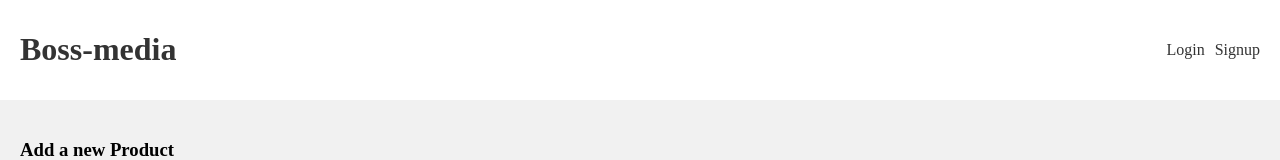
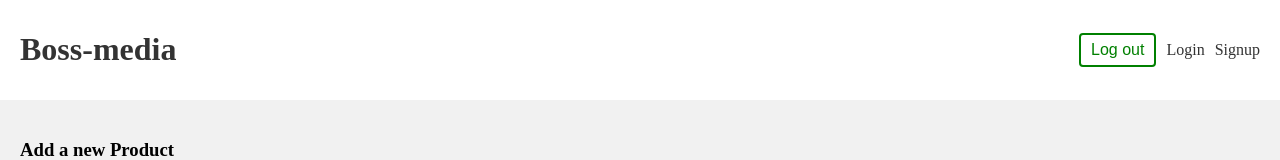
Before and after one commit to chas-academy/u09-fullstack-js-ArianAFK, a React (Create React App) app in the folder frontend/: page / in a window 1280 px wide. Shown: the top 160 px of the page. Built offline with nearby package versions, Linux system fonts and the light colour scheme; no server answers.

Commit message:
logout hook

```diff
--- a/frontend/src/components/Navbar.js
+++ b/frontend/src/components/Navbar.js
@@ -1,6 +1,12 @@
 import { Link } from 'react-router-dom'
+import { useLogout } from '../hooks/useLogout'
 
 const Navbar = () => {
+    const { logout } = useLogout()
+
+    const handleClick = () => {
+        logout()
+    }
 
     return (
         <header>
@@ -9,6 +15,9 @@
                     <h1>Boss-media</h1>
                 </Link>
                 <nav>
+                    <div>
+                        <button onClick={handleClick}>Log out</button>
+                    </div>
                     <div>
                         <Link to="/login">Login</Link>
                         <Link to="/signup">Signup</Link>
--- /dev/null
+++ b/frontend/src/hooks/useLogout.js
@@ -0,0 +1,15 @@
+import { useAuthContext } from "./useAuthContext";
+
+export const useLogout = () => {
+    const { dispatch } = useAuthContext()
+
+    const logout = () => {
+        // remove user from storage
+        localStorage.removeItem('user')
+
+        // dispatch logout action
+        dispatch({ type: 'LOGOUT' })
+    }
+
+    return { logout }
+}
--- a/frontend/src/index.css
+++ b/frontend/src/index.css
@@ -108,6 +108,16 @@
   margin-left: 10px;
 }
 
+nav button {
+  background: #fff;
+  color: green;
+  border: 2px solid green;
+  padding: 6px 10px;
+  border-radius: 4px;
+  cursor: pointer;
+  font-size: 1em;
+}
+
 form.signup,
 form.login {
   max-width: 400px;
```
